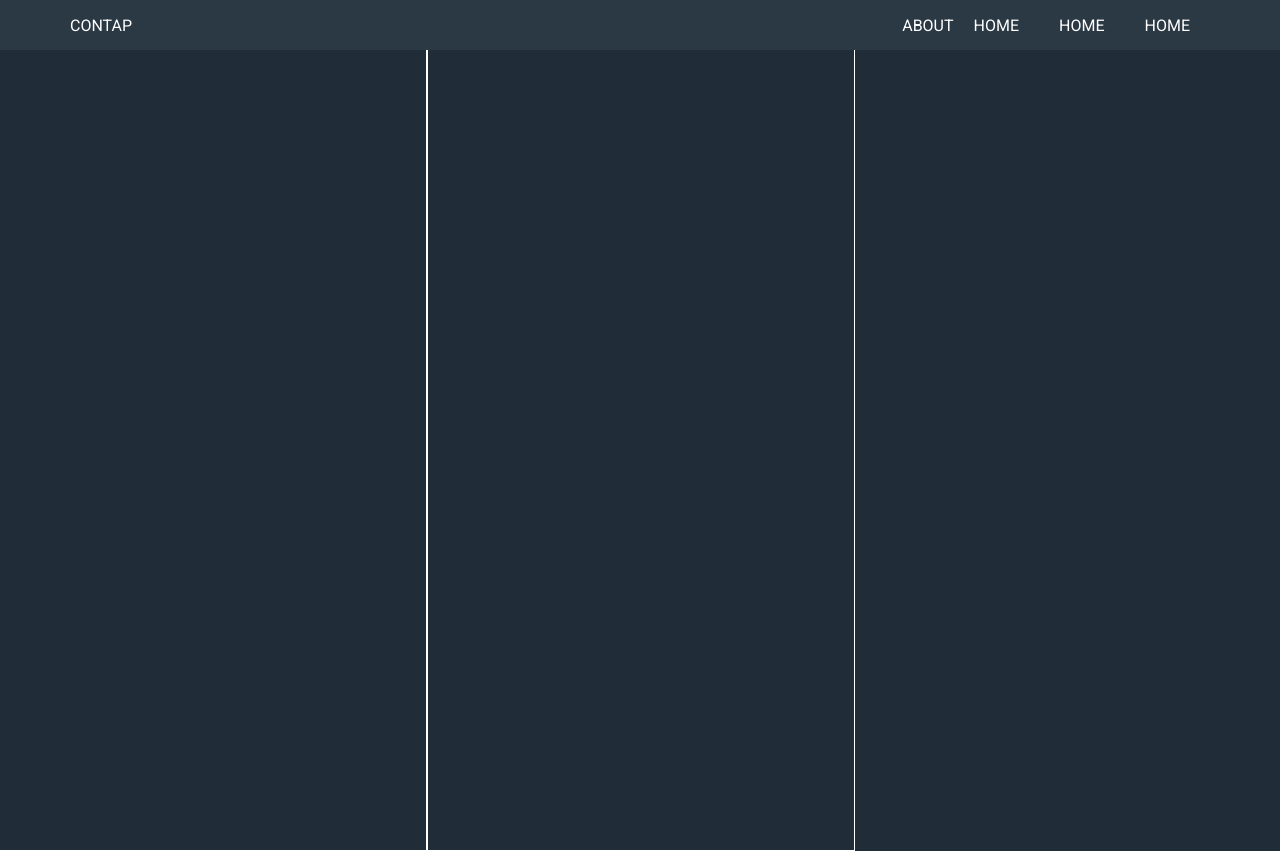
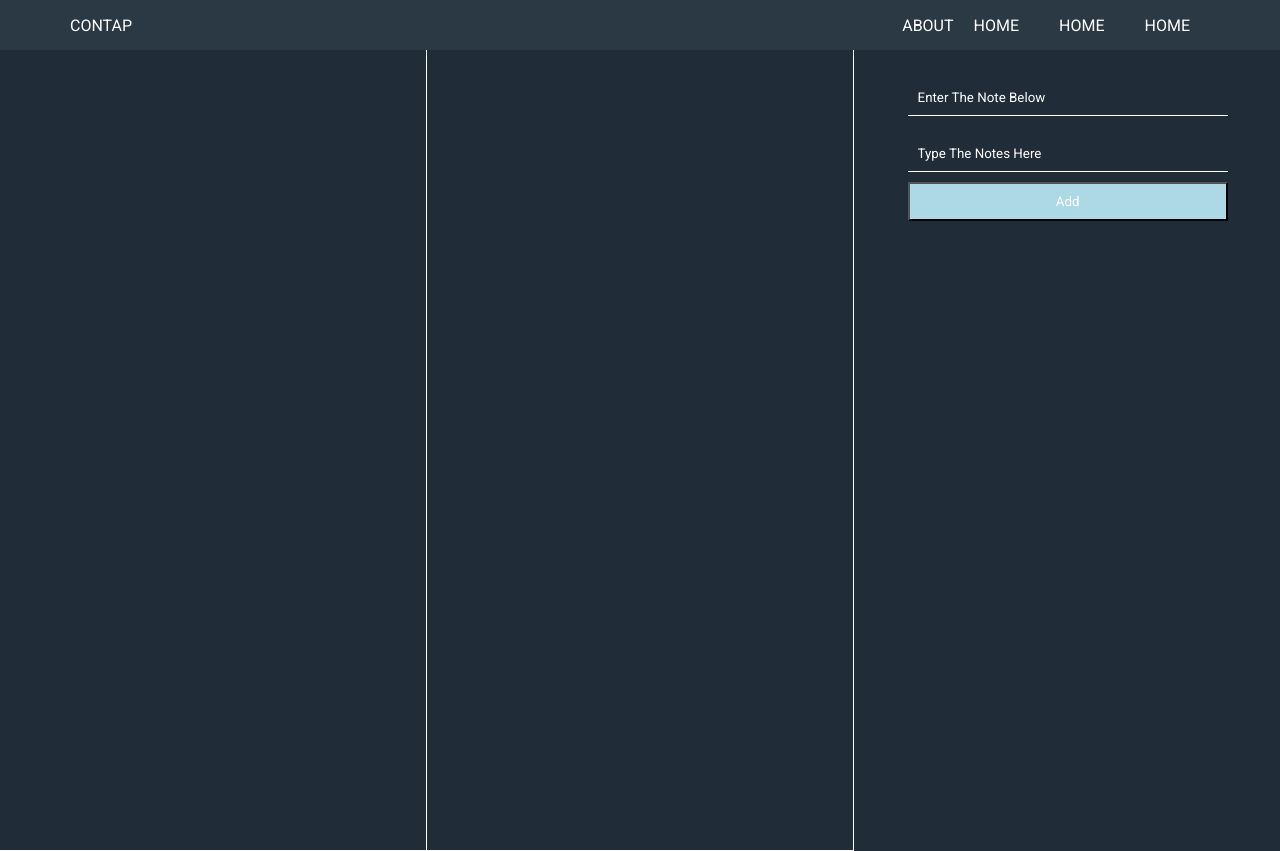
Before and after one commit to mark-okoth/vue-school-tutorial-app, a Vue app: page /#/ in a window 1280 px wide. Built offline with nearby package versions, Linux system fonts and the light colour scheme.

Commit message:
styling the notes component

```diff
--- /dev/null
+++ b/src/components/tasks/Notes.vue
@@ -0,0 +1,70 @@
+<template>
+    <div class="Notes">
+        <div class="container">
+           <form @submit.prevent="send">
+              <input type="text" v-model="posttitle" placeholder="enter the note below">
+              <input type="text" v-model="notes" placeholder="type the notes here">
+               <button class="post">Add</button>
+               </form>
+             <div class="note-coontainer">
+                 <h3>{{posttitle}}</h3>
+                 <p>{{notes}}</p>
+             </div>
+        </div>
+    </div>
+</template>
+
+<script>
+export default {
+    data(){
+        return{
+          posttitle: '',
+          notes:''
+        }
+    }
+}
+</script>
+
+<style scoped>
+
+.container{
+    width: 33.3vw;
+    border: 1px solid white;
+    height: 100vh;
+    border: none;
+    display: flex;
+    flex-direction:column;
+}
+form{
+    display: flex;
+    flex-direction: column;
+    margin: 20px auto;
+
+}
+input{
+    width: 300px;
+    padding: 10px;
+    margin: 10px 0;
+    outline: none;
+    color:white;
+    background: hsl(207, 26%, 17%);
+    border-top:none;
+    border-right:none;
+    border-left:none;
+    border-bottom: 1px solid white;
+}
+::placeholder{
+    color: white;
+    text-transform: capitalize;
+}
+button{
+    display: flex;
+    align-items: center;
+    justify-content: center;
+    color:white;
+    background: lightblue;
+    padding: 10px;
+    outline: none;
+}
+
+</style>
--- a/src/components/tasks/Tasks.vue
+++ b/src/components/tasks/Tasks.vue
@@ -24,6 +24,7 @@ export default {
     height: 100vh;
     border-top:none;
     border-left:none;
+    border-right: none;
 }
 
 </style>
--- a/src/views/Home.vue
+++ b/src/views/Home.vue
@@ -1,24 +1,26 @@
 <template>
   <div class="home">
-     <tasks/>
-    <create/>
+    <tasks />
+    <create />
+    <notes />
   </div>
 </template>
 
 <script>
-import create from '../components/tasks/Createtask'
-import tasks from '../components/tasks/Tasks'
+import create from "../components/tasks/Createtask";
+import tasks from "../components/tasks/Tasks";
+import notes from "../components/tasks/Notes";
 export default {
-  name: 'Home',
+  name: "Home",
   components: {
-   create,
-   tasks
-  },
-}
+    create,
+    tasks,
+    notes
+  }
+};
 </script>
 <style>
-.home{
+.home {
   display: flex;
-
 }
 </style>
```
